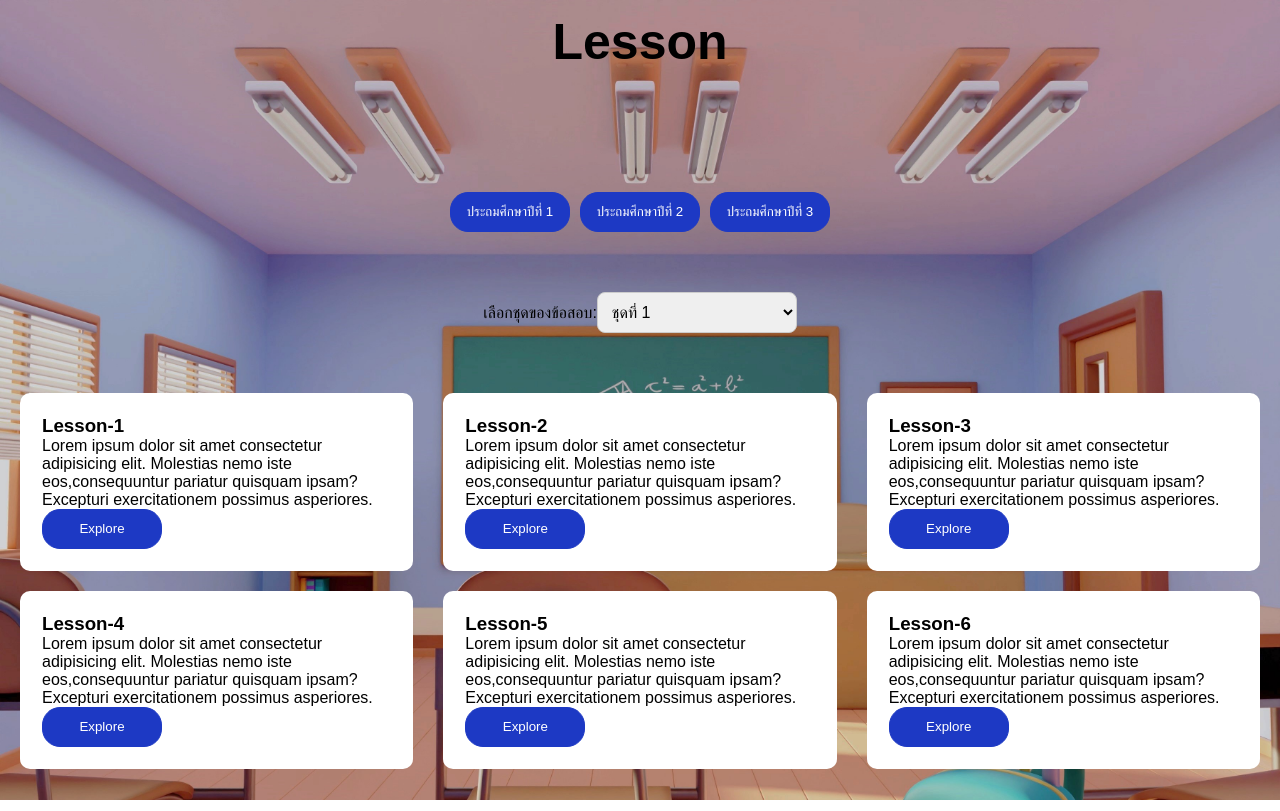
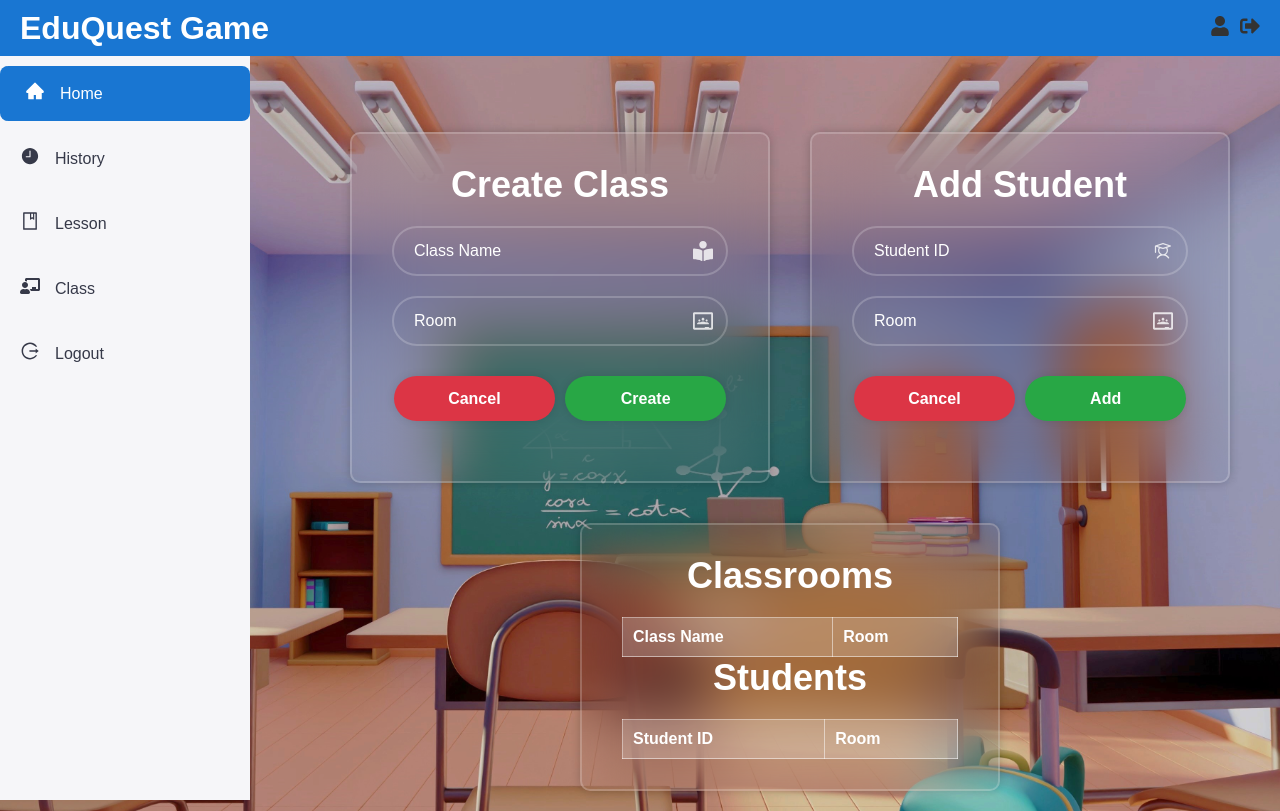
Before and after one commit to PKpattranit999719/Cooperative-Education, a React (Create React App) app in the folder front_end/: page / in a window 1280 px wide. Built offline with nearby package versions, Linux system fonts and the light colour scheme.

Commit message:
ใส่route

```diff
--- a/front_end/package.json
+++ b/front_end/package.json
@@ -8,6 +8,8 @@
     "@testing-library/user-event": "^13.5.0",
     "react": "^18.3.1",
     "react-dom": "^18.3.1",
+    "react-icons": "^5.3.0",
+    "react-router-dom": "^6.26.2",
     "react-scripts": "5.0.1",
     "web-vitals": "^2.1.4"
   },
--- a/front_end/src/App.css
+++ b/front_end/src/App.css
@@ -1,38 +1,180 @@
-.App {
-  text-align: center;
+:root {
+  --navbar-height: 56px;
+  --light: #f6f6f9;
+  --primary: #1976D2;
+  --light-primary: #CFE8FF;
+  --grey: #eee;
+  --dark-grey: #AAAAAA;
+  --dark: #363949;
+  --danger: #D32F2F;
+  --light-danger: #FECDD3;
+  --warning: #FBC02D;
+  --light-warning: #FFF2C6;
+  --success: #388E3C;
+  --light-success: #BBF7D0;
 }
 
-.App-logo {
-  height: 40vmin;
-  pointer-events: none;
+* {
+  margin: 0;
+  padding: 0;
+  box-sizing: border-box;
+  font-family: 'Poppins', sans-serif;
 }
 
-@media (prefers-reduced-motion: no-preference) {
-  .App-logo {
-    animation: App-logo-spin infinite 20s linear;
-  }
+.app-layout {
+  display: flex;
+  min-height: 100vh;
+  flex-direction: row;
+  background: url('./Components/Assets/background.jpg')no-repeat;
+  background-size: cover;
 }
 
-.App-header {
-  background-color: #282c34;
-  min-height: 100vh;
+.app-body {
+  display: grid;
+  grid-template-columns: 250px 1fr;
+  flex-grow: 1;
+  margin-top: var(--navbar-height); /* Adjusted to avoid overlapping with navbar */
+  overflow: hidden;
+}
+
+.navbar {
+  background: var(--primary);
+  color: white;
   display: flex;
-  flex-direction: column;
+  justify-content: space-between;
   align-items: center;
-  justify-content: center;
-  font-size: calc(10px + 2vmin);
+  padding: 10px 20px;
+  position: fixed;
+  width: 100%;
+  top: 0;
+  left: 0;
+  z-index: 10; /* Ensure navbar stays on top */
+  height: var(--navbar-height);
+}
+
+.profile-logout {
+  display: flex;
+  gap: 10px;
+  margin-left: auto;
+}
+
+.profile-logout a {
+  color: #333; /* Dark grey for a light background */
+  transition: color 0.3s ease;
+}
+
+
+.side-menu {
+  list-style: none;
+  padding: 0;
+  height: calc(100vh - var(--navbar-height)); /* Ensure the sidebar fits within the viewport */
+  overflow-y: auto; /* Enable scrolling if the sidebar content overflows */
+  position: fixed; /* Fixes sidebar positioning */
+  top: var(--navbar-height); /* Ensure it starts below the navbar */
+  width: 250px; /* Sidebar width */
+  background: var(--light); /* Background color */
+}
+
+.side-menu li {
+  padding: 15px 20px;
+  margin: 10px 0; /* Added more space between items */
+  border-radius: 8px; /* Rounded corners for better aesthetics */
+  transition: background 0.3s ease, color 0.3s ease;
+}
+
+.side-menu .icon {
+  font-size: 20px;
+  margin-right: 15px; /* Adjusted margin for better icon-text spacing */
+}
+
+.side-menu .text.hide {
+  opacity: 0;
+  display: none;
+}
+
+.side-menu .text.show {
+  opacity: 1;
+  display: block;
+}
+
+.side-menu li a {
+  display: flex;
+  align-items: center;
+  text-decoration: none;
+  color: var(--dark);
+  font-size: 16px;
+  transition: color 0.3s ease;
+}
+
+.side-menu li a span.bx {
+  font-size: 20px;
+  margin-right: 15px; /* Adjusted margin for better spacing */
+}
+
+.side-menu li.active {
+  background: var(--primary);
+  color: #fff;
+  border-left: 5px solid var(--primary); /* Visual cue for active item */
+}
+
+.side-menu li.active a {
+  color: #fff;
+}
+
+.side-menu li:hover {
+  background: rgba(0, 86, 179, 0.1);
+}
+
+.side-menu li:hover a {
+  color: var(--primary);
+}
+
+.main-content {
+  flex-grow: 1;
+  margin-top: var(--navbar-height); /* Ensure content starts below the navbar */
+  margin-left: 50px; /* Space for the fixed sidebar */
+  padding: 20px;
+  overflow-y: auto;
+  transition: margin-left 0.3s ease;
+}
+
+.content {
+  width: calc(100% - 250px);
+  margin-left: 250px;
+  transition: all 0.3s ease;
+}
+
+.content.sidebar-closed {
+  width: calc(100% - 80px);
+  margin-left: 80px;
+}
+
+.classroom-tabs {
+  display: flex;
+  margin-bottom: 20px;
+}
+
+.tab-link {
+  padding: 10px 20px;
+  background-color: #f1f1f1;
+  border: none;
+  cursor: pointer;
+  outline: none;
+  margin-right: 5px;
+  transition: background-color 0.3s ease;
+}
+
+.tab-link.active {
+  background-color: #036596;
   color: white;
 }
 
-.App-link {
-  color: #61dafb;
+.tab-content {
+  padding: 20px;
+  border: 1px solid #ddd;
+  background-color: #fff;
 }
 
-@keyframes App-logo-spin {
-  from {
-    transform: rotate(0deg);
-  }
-  to {
-    transform: rotate(360deg);
-  }
+.tab-link:hover {
+  background-color: #ddd;
 }
--- a/front_end/src/App.js
+++ b/front_end/src/App.js
@@ -3,13 +3,10 @@ import HomeForm from './Components/Home/HomeForm';
 import LoginForm from './Components/LoginForm/LoginForm';
 import RegisterForm from './Components/Register/RegisterForm';
 import Lesson from './Components/Lesson/Lesson';
+import Quiz from './Components/Lesson/Quize';
 function App() {
   return (
     <div>
-      {/* <LoginForm /> */}
-      {/* <RegisterForm/> */}
-      {/* <HomeForm /> */}
-      <Lesson />
     </div>
   );
 }
--- a/front_end/src/Components/Class/Class.js
+++ b/front_end/src/Components/Class/Class.js
@@ -0,0 +1,13 @@
+import React, { Component } from 'react';
+
+class Class extends Component {
+    render() {
+        return (
+            <div>
+
+            </div>
+        );
+    }
+}
+
+export default Class;
--- a/front_end/src/Components/Home/HomeForm.jsx
+++ b/front_end/src/Components/Home/HomeForm.jsx
@@ -31,7 +31,7 @@ const HomeForm = () => {
             <div className='form-group'>
                 <div className='wrapper'>
                     <form onSubmit={handleCreateClass}>
-                        <h1>Create Class</h1>
+                        <h2>Create Class</h2>
                         <div className='input-box'>
                             <input
                                 type="text"
--- a/front_end/src/Components/Lesson/Lesson.css
+++ b/front_end/src/Components/Lesson/Lesson.css
@@ -19,7 +19,7 @@ section{
     align-items: center;
 }
 
-h1{
+.container h1{
     font-size: 50px;
     line-height: 60px;
     text-align: center;
--- /dev/null
+++ b/front_end/src/Components/Lesson/Quize.jsx
@@ -0,0 +1,5 @@
+const Quiz = () => {
+
+}
+
+export default Quiz;
--- a/front_end/src/Components/share/Navbar.js
+++ b/front_end/src/Components/share/Navbar.js
@@ -1,31 +1,14 @@
 import React from "react";
-import { Link, useLocation } from "react-router-dom";
-import { SidebarData } from "./SidebarData";
-import "../App.css";
+import { Link } from "react-router-dom";
+import "../../App.css";
 import { FaUser, FaSignOutAlt } from "react-icons/fa";
 
 function Navbar() {
-  const location = useLocation();
 
   return (
     <div className="app-layout">
       <div className="navbar">
-        <div>
-          <ul className="side-menu">
-            {SidebarData.map((item, index) => {
-              const isActive = location.pathname === item.path;
-              return (
-                <li key={index} className={isActive ? "active" : ""}>
-                  <Link to={item.path}>
-                    <span className="icon">{item.icon}</span>
-                    <span>{item.title}</span>
-                  </Link>
-                </li>
-              );
-            })}
-          </ul>
-        </div>
-        <h1>EduQuest Game</h1>
+              <h1>EduQuest Game</h1>
         <div className="profile-logout">
           <Link to="/profile" aria-label="Profile">
             <FaUser size={20} />
--- /dev/null
+++ b/front_end/src/Components/share/Sidebar.js
@@ -0,0 +1,27 @@
+import React from "react";
+import { Link, useLocation } from "react-router-dom";
+import "../../App.css";
+import { SidebarData } from "./SidebarData";
+
+function Sidebar() {
+    const location = useLocation();
+    return (
+        <div>
+        <ul className="side-menu">
+          {SidebarData.map((item, index) => {
+            const isActive = location.pathname === item.path;
+            return (
+              <li key={index} className={isActive ? "active" : ""}>
+                <Link to={item.path}>
+                  <span className="icon">{item.icon}</span>
+                  <span>{item.title}</span>
+                </Link>
+              </li>
+            );
+          })}
+        </ul>
+      </div>
+    )
+}
+
+export default Sidebar;
--- a/front_end/src/index.css
+++ b/front_end/src/index.css
@@ -1,21 +1,10 @@
-@import url('https://fonts.googleapis.com/css2?family=Poppins:ital,wght@0,200;0,300;0,400;0,500;0,600;1,200;1,300;1,400;1,500;1,600&display=swap');
-
-* {
+body {
   margin: 0;
-  padding: 0;
-  box-sizing: border-box;
-}
-
-body {
-  font-family: 'Poppins', sans-serif;
+  font-family: -apple-system, BlinkMacSystemFont, 'Segoe UI', 'Roboto', 'Oxygen',
+    'Ubuntu', 'Cantarell', 'Fira Sans', 'Droid Sans', 'Helvetica Neue',
+    sans-serif;
   -webkit-font-smoothing: antialiased;
   -moz-osx-font-smoothing: grayscale;
-  display: flex;
-  justify-content: center;
-  align-items: center;
-  min-height: 100vh;
-  background: url('./Components/Assets/background.jpg')no-repeat;
-  background-size: cover;
 }
 
 code {
--- a/front_end/src/index.js
+++ b/front_end/src/index.js
@@ -1,17 +1,65 @@
-import React from 'react';
-import ReactDOM from 'react-dom/client';
-import './index.css';
-import App from './App';
-import reportWebVitals from './reportWebVitals';
+import React from "react";
+import { createRoot } from "react-dom/client";
+import {
+  createBrowserRouter,
+  RouterProvider,
+  Route,
+  Outlet,
+  createRoutesFromElements,
+} from "react-router-dom";
+import "./App.css"
+import Home from "./Components/Home/HomeForm";
+import Navbar from "./Components/share/Navbar";
+import History from "./Components/History/History";
+import Lesson from "./Components/Lesson/Lesson";
+import Class from "./Components/Class/Class"
+import Sidebar from "./Components/share/Sidebar";
 
-const root = ReactDOM.createRoot(document.getElementById('root'));
-root.render(
-  <React.StrictMode>
-    <App />
-  </React.StrictMode>
+const AppLayout = () => (
+  <>
+    <div className="app-layout">
+      <Navbar />
+      <div className="app-body">
+        <Sidebar />
+        <div className="main-content">
+          <Outlet />
+        </div>
+      </div>
+    </div>
+  </>
 );
 
-// If you want to start measuring performance in your app, pass a function
-// to log results (for example: reportWebVitals(console.log))
-// or send to an analytics endpoint. Learn more: https://bit.ly/CRA-vitals
-reportWebVitals();
+const router = createBrowserRouter(
+  createRoutesFromElements(
+    <Route element={<AppLayout />}>
+      <Route path="/" element={<Home />} />
+      <Route path="/history" element={<History />} />
+      <Route path="/lesson" element={<Lesson />} />
+      <Route path="/class" element={<Class />} />
+    </Route>
+  )
+);
+
+// const router = createBrowserRouter([
+//   {
+//     element: <AppLayout />,
+//     children: [
+//       {
+//         path: "/",
+//         element: <Home />,
+//       },
+//       {
+//         path: "products",
+//         element: <Products />,
+//       },
+//       {
+//         path: "reports",
+//         element: <Reports />,
+//       },
+//     ],
+//   },
+// ]);
+
+createRoot(document.getElementById("root")).render(
+  <RouterProvider router={router} />
+);
--- a/package.json
+++ /dev/null
@@ -1,5 +0,0 @@
-{
-  "dependencies": {
-    "react-icons": "^5.3.0"
-  }
-}
```
Also changed, not shown: 2 other files (tests, documents, lock files or other folders).
